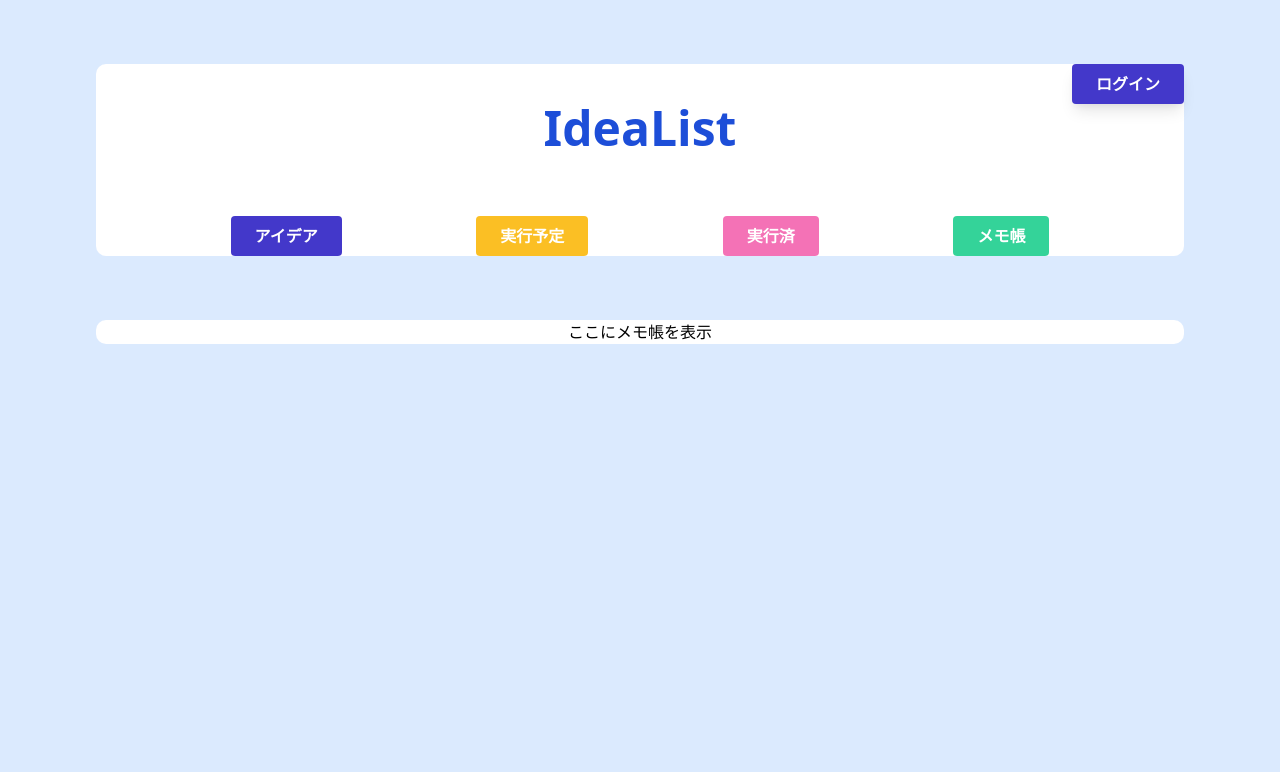
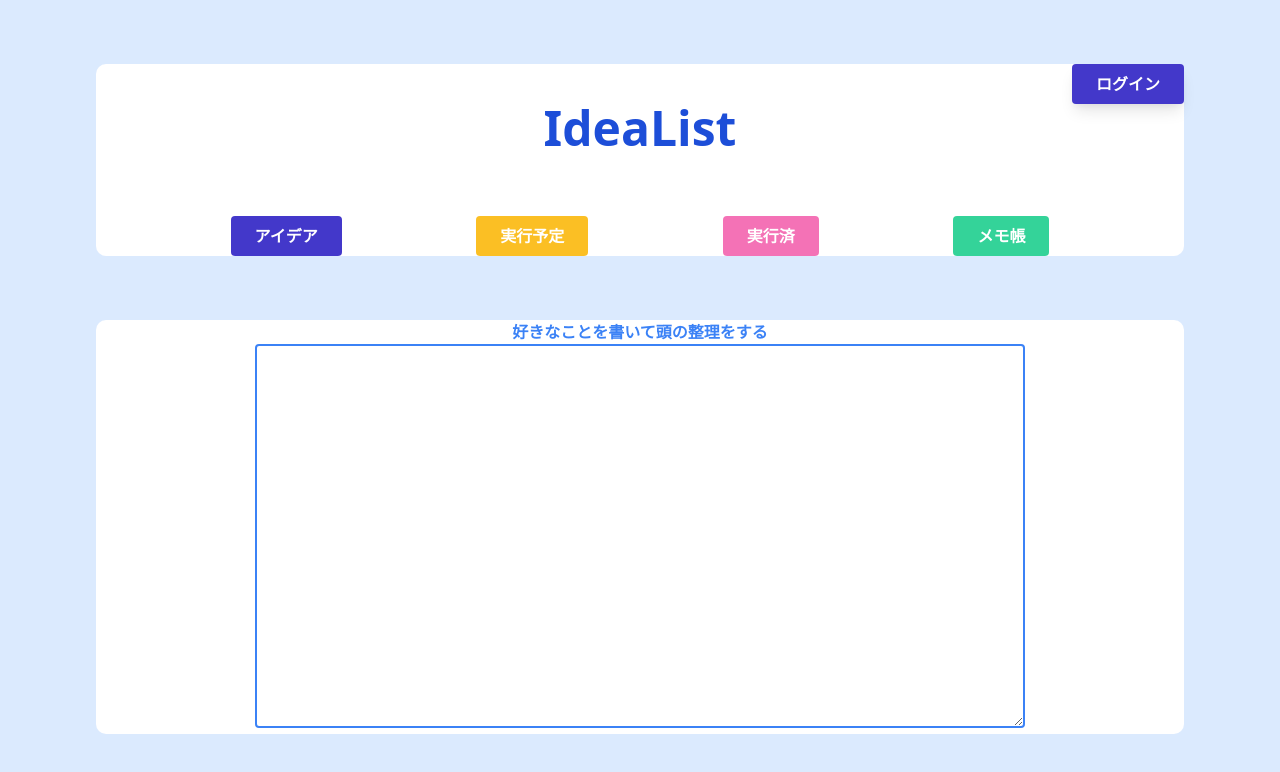
Before and after one commit to k1237/IdeaList, a Vue app: page /memo in a window 1280 px wide. Shown: the top 772 px of the page. Built offline with nearby package versions, Linux system fonts and the light colour scheme.

Commit message:
Vuex作成～

```diff
--- a/src/components/Memo.vue
+++ b/src/components/Memo.vue
@@ -1,6 +1,14 @@
 <template>
         <div class="wrapper text-center mb-16">
-         <h1>ここにメモ帳を表示</h1>
+         <h1 class="font-bold text-blue-500">好きなことを書いて頭の整理をする</h1>
+         <textarea name=""
+                   id=""
+                   class="border-2
+                          w-10/12
+                          h-96
+                          border-blue-500
+                          rounded">
+         </textarea>
          </div>
 </template>
 
```
